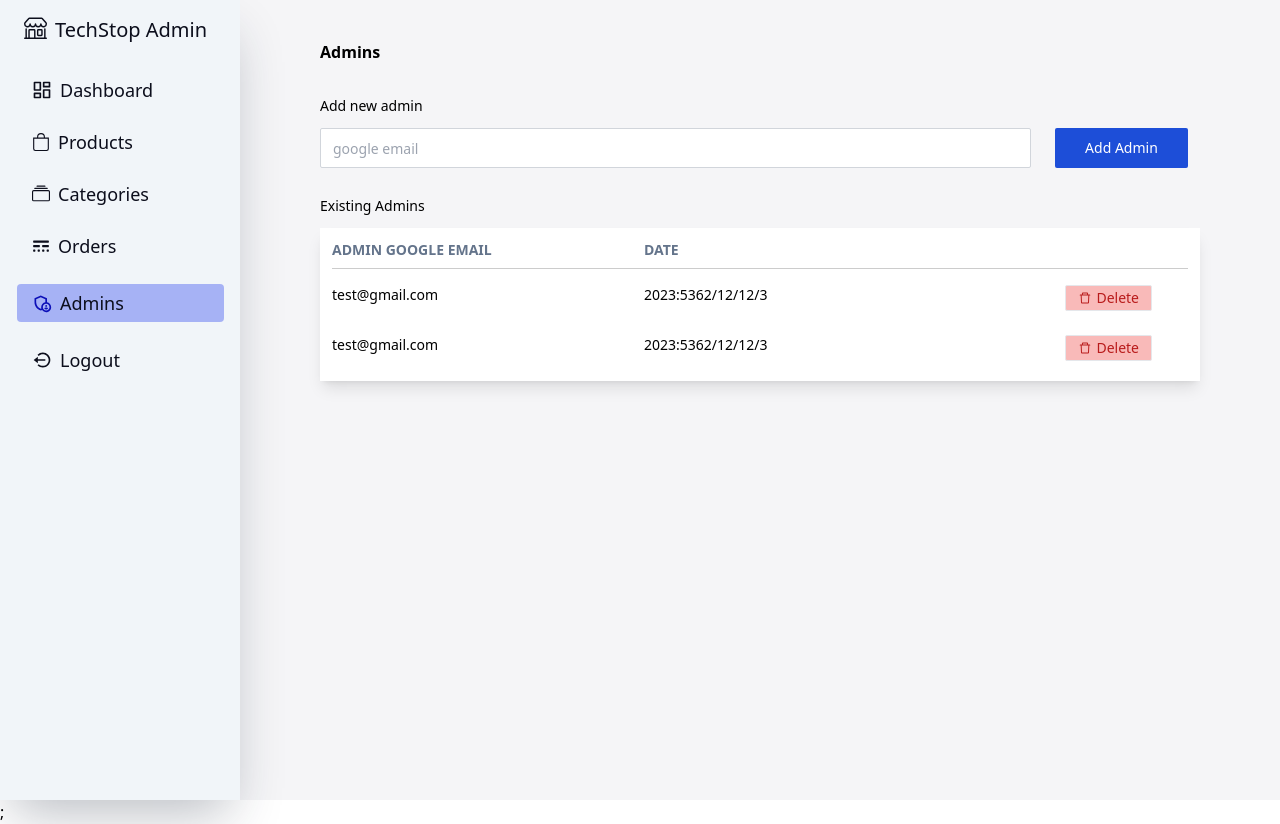
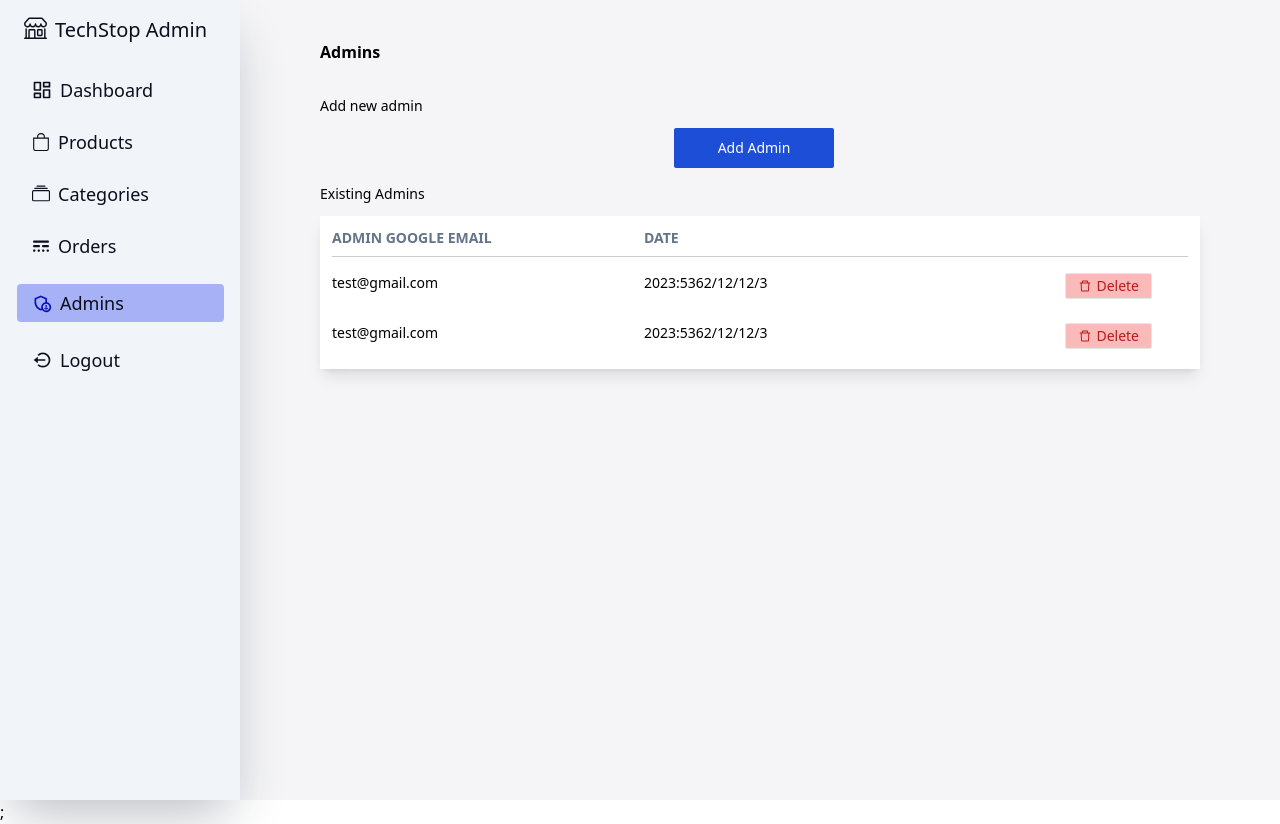
Before and after one commit to tewodrosAe/Shopping_App, a React (Create React App) app in the folder admin/: page /admins in a window 1280 px wide. Built offline with nearby package versions, Linux system fonts and the light colour scheme.

Commit message:
Update Admins.js

```diff
--- a/admin/src/pages/Admins.js
+++ b/admin/src/pages/Admins.js
@@ -8,7 +8,6 @@ const Admins = () => {
       <div className='flex flex-col mt-8 font-medium text-sm'>
         Add new admin
         <div className='flex justify-center gap-6 mt-3 mr-3'>
-          <input type="text" className='product-input h-10 w-full ' placeholder='google email'/>
           <button className='bg-blue-700 w-40 p-2 h-10 text-white rounded-sm'>Add Admin</button>
         </div>
       </div>
```
